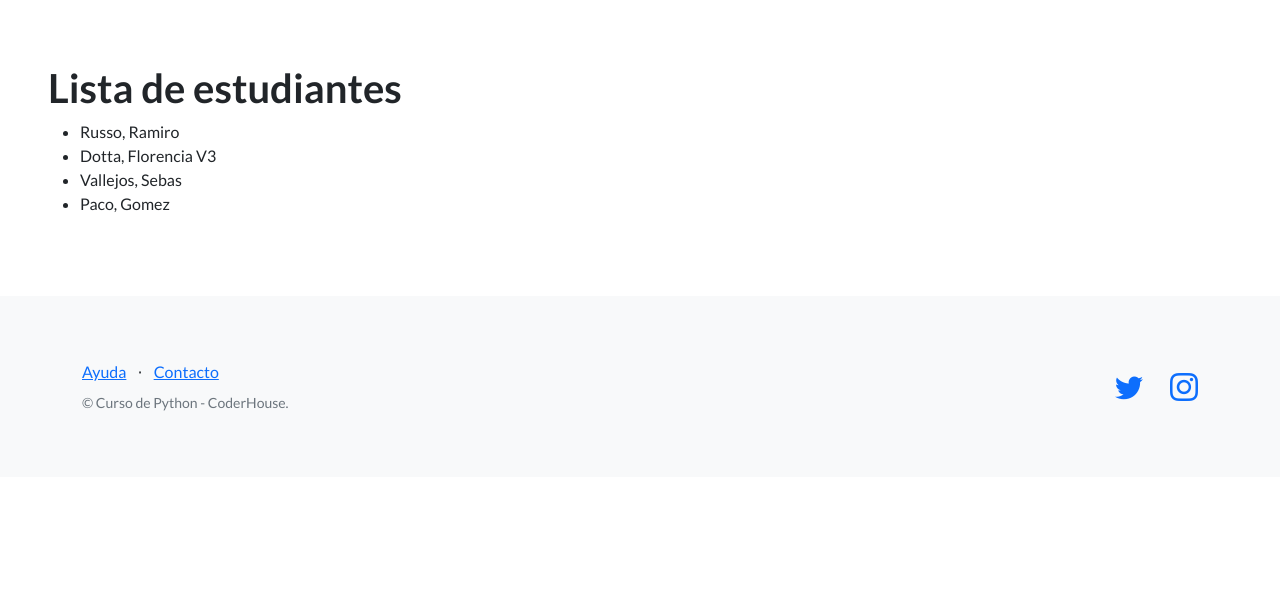
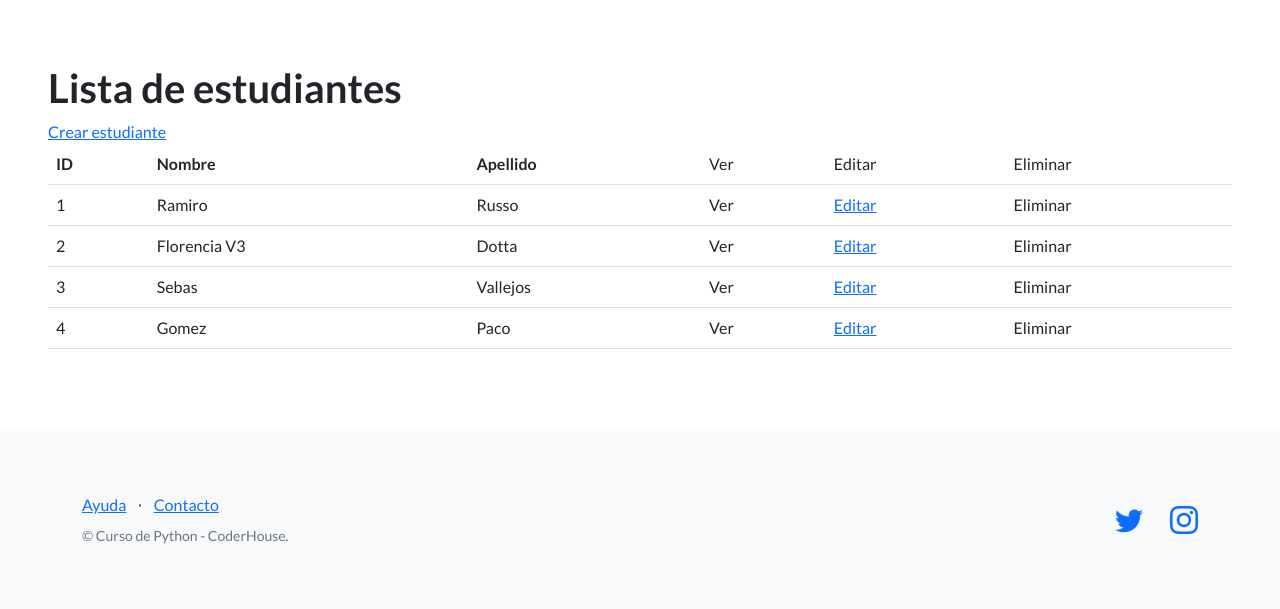
Before and after one commit to pedrorojasg/40440_django, a Django app: page /estudios/estudiantes/ in a window 1280 px wide. Shown: the part 66-675 px from the top of the page. Run offline with Django 4.2, Linux system fonts and the light colour scheme; data comes from the database, SQL or seed files in the repository; both versions use the stored data as it was after the commit; some libraries are stand-ins or nearby versions.

Commit message:
Agregadas vistas de clases para Estudiantes

```diff
--- a/control_estudios/templates/control_estudios/lista_estudiantes.html
+++ b/control_estudios/templates/control_estudios/lista_estudiantes.html
@@ -4,13 +4,36 @@
 <section>
   <div>
     <h1>Lista de estudiantes</h1>
-    {% block contenido_estudiantes %}
-    {% endblock contenido_estudiantes %}
-    <ul>
-    {% for student in estudiantes %}
-      <li>{{ student.apellido }}, {{ student.nombre }}</li>
-    {% endfor %}
-    </ul>
+    <a href="{% url 'crear_estudiante' %}">Crear estudiante</a>
+    <br>
+
+    <table class="table">
+      <tbody>
+        <tr>
+          <th>ID</th>
+          <th>Nombre</th>
+          <th>Apellido</th>
+          <td>Ver</td>
+          <td>Editar</td>
+          <td>Eliminar</td>
+        </tr>
+        {% for alumno in object_list %}
+        <tr>
+          <td>{{ alumno.id }}</td>
+          <td>{{ alumno.nombre }}</td>
+          <td>{{ alumno.apellido }}</td>
+          <td>
+            Ver
+          </td>
+          <td>
+            <a href="{% url 'editar_estudiante' alumno.id %}">Editar</a>
+          </td>
+          <td>Eliminar</td>
+        </tr>
+        {% endfor %}
+      </tbody>
+    </table>
+
   </div>
 </section>
 {% endblock contenido %}
--- a/control_estudios/urls.py
+++ b/control_estudios/urls.py
@@ -17,15 +17,22 @@ Including another URLconf
 from django.contrib import admin
 from django.urls import path
 
-from control_estudios.views import listar_estudiantes, listar_cursos, crear_curso,\
-    buscar_cursos, eliminar_curso, editar_curso
+from control_estudios.views import listar_cursos, crear_curso, buscar_cursos,\
+    eliminar_curso, editar_curso, EstudianteListView, EstudianteCreateView,\
+    EstudianteDetailView, EstudianteUpdateView, EstudianteDeleteView
 
 
 urlpatterns = [
-    path("estudiantes/", listar_estudiantes, name="lista_estudiantes"),
+    # URLS de cursos
     path("cursos/", listar_cursos, name="lista_cursos"),
     path("crear-curso/", crear_curso, name="crear_curso"),
     path("buscar-cursos/", buscar_cursos, name="buscar_cursos"),
-    path('eliminar-curso/<int:id>/', eliminar_curso, name="eliminar_curso"),
-    path('editar-curso/<int:id>/', editar_curso, name="editar_curso"),
+    path("eliminar-curso/<int:id>/", eliminar_curso, name="eliminar_curso"),
+    path("editar-curso/<int:id>/", editar_curso, name="editar_curso"),
+    # URLS de estudiantes
+    path("estudiantes/", EstudianteListView.as_view(), name="lista_estudiantes"),
+    path('estudiantes/<int:pk>/', EstudianteDetailView.as_view(), name="ver_estudiante"),
+    path('crear-estudiante/', EstudianteCreateView.as_view(), name="crear_estudiante"),
+    path('editar-estudiante/<int:pk>/', EstudianteUpdateView.as_view(), name="editar_estudiante"),
+    path('eliminar-estudiante/<int:pk>/', EstudianteDeleteView.as_view(), name="eliminar_estudiante"),
 ]
--- a/control_estudios/views.py
+++ b/control_estudios/views.py
@@ -1,22 +1,24 @@
 from django.shortcuts import render, redirect
-from django.urls import reverse
+from django.urls import reverse, reverse_lazy
+from django.views.generic import ListView, CreateView, DetailView, UpdateView, DeleteView
 
 from control_estudios.forms import CursoFormulario
 from control_estudios.models import Estudiante, Curso
 
 
-def listar_estudiantes(request):
-    contexto = {
-        "estudiantes": Estudiante.objects.all(),
-    }
-    http_response = render(
-        request=request,
-        template_name='control_estudios/lista_estudiantes.html',
-        context=contexto,
-    )
-    return http_response
+# NO USADO
+# def listar_estudiantes(request):
+#     contexto = {
+#         "estudiantes": Estudiante.objects.all(),
+#     }
+#     http_response = render(
+#         request=request,
+#         template_name='control_estudios/lista_estudiantes.html',
+#         context=contexto,
+#     )
+#     return http_response
 
-
+# Vistas de cursos
 def listar_cursos(request):
     contexto = {
         "cursos": Curso.objects.all(),
@@ -121,3 +123,31 @@
         template_name='control_estudios/formulario_curso.html',
         context={'formulario': formulario},
     )
+
+
+# Vistas de Estudiantes
+class EstudianteListView(ListView):
+    model = Estudiante
+    template_name = 'control_estudios/lista_estudiantes.html'
+
+
+class EstudianteCreateView(CreateView):
+    model = Estudiante
+    fields = ('apellido', 'nombre', 'email', 'dni')
+    success_url = reverse_lazy('lista_estudiantes')
+
+
+class EstudianteDetailView(DetailView):
+    model = Estudiante
+    success_url = reverse_lazy('lista_estudiantes')
+
+
+class EstudianteUpdateView(UpdateView):
+    model = Estudiante
+    fields = ('apellido', 'nombre', 'email', 'dni')
+    success_url = reverse_lazy('lista_estudiantes')
+
+
+class EstudianteDeleteView(DeleteView):
+    model = Estudiante
+    success_url = reverse_lazy('lista_estudiantes')
```
Also changed, not shown: control_estudios/templates/control_estudios/estudiante_form.html (added, +14 -0 lines), db.sqlite3.
